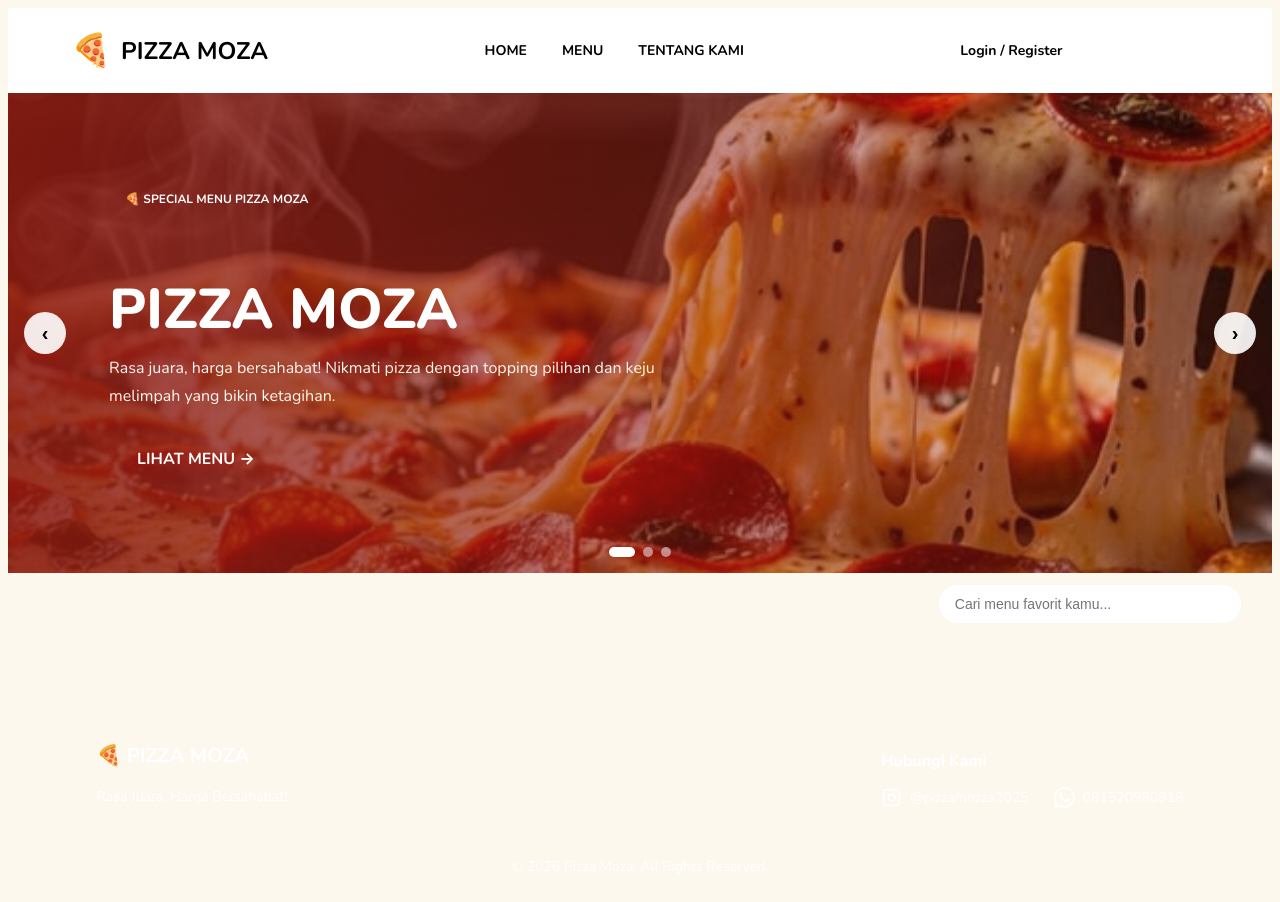
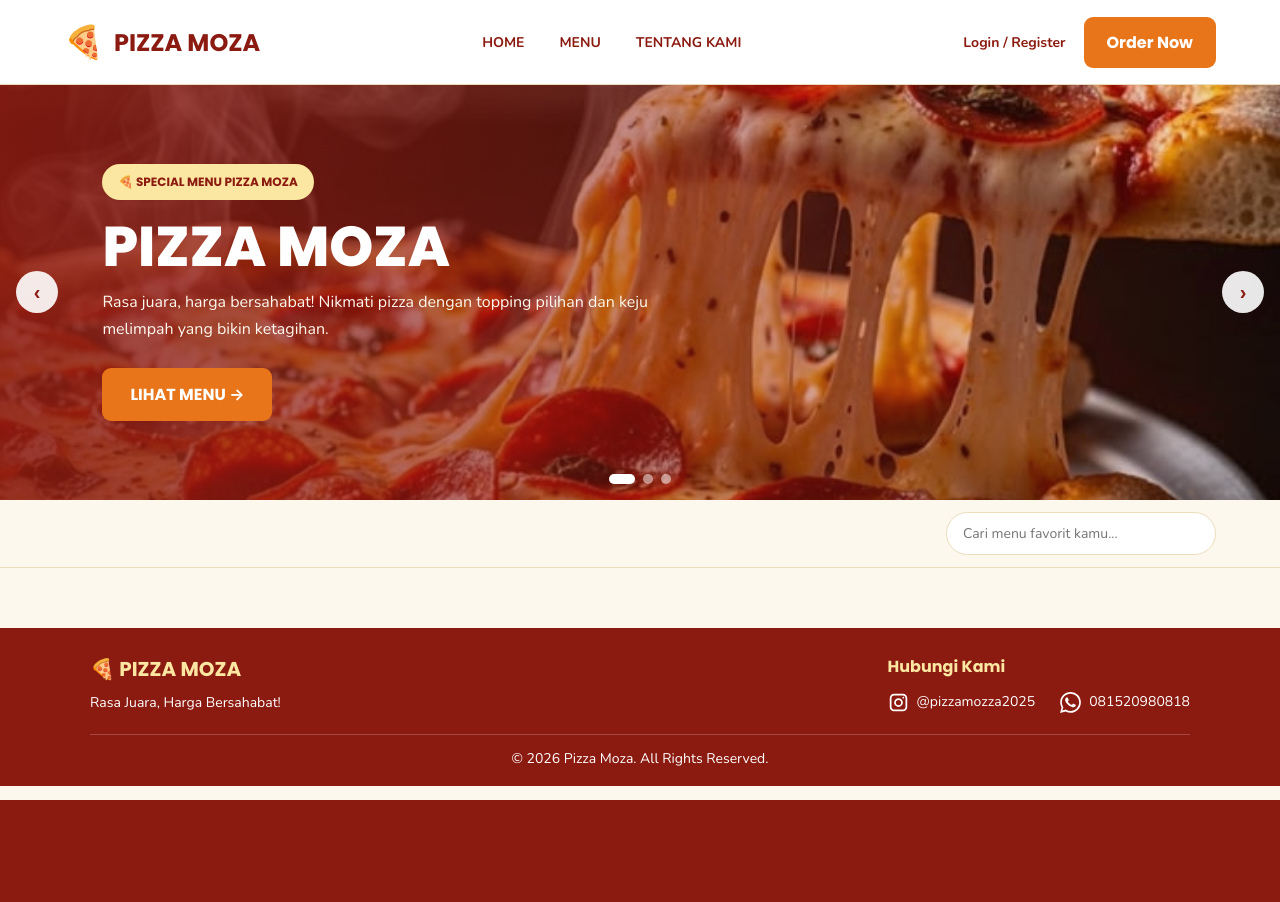
Before and after one commit to eskrimkambing/PWL_laravel, a Laravel app: page / in a window 1280 px wide. After the commit the page ends 800 px from the top, so only its background shows below. Run offline with Laravel 12, Linux system fonts and the light colour scheme; data that the repository does not hold is empty.

Commit message:
benerin ituhh yang bawah sama gambar gede

```diff
--- a/pwlpbl/resources/views/beranda.blade.php
+++ b/pwlpbl/resources/views/beranda.blade.php
@@ -17,8 +17,26 @@
     <style>
         :root {
             --cream: #FDF8EE;
+            --beige: #FBF0D5;
+            --orange: #E8751A;
+            --yellow: #FBE7A1;
+            --brown: #8B1A10;
+            --ink: #2B1B14;
+            --border: #EBDDBA;
+            --white: #FFFFFF;
+
             --font-body: 'Nunito', system-ui, -apple-system, 'Segoe UI', sans-serif;
-            font-family: 'Nunito', system-ui, -apple-system, 'Segoe UI', sans-serif;
+            --font-heading: 'Poppins', system-ui, -apple-system, 'Segoe UI', sans-serif;
+        }
+
+        * {
+            box-sizing: border-box;
+            margin: 0;
+            padding: 0;
+        }
+
+        html {
+            scroll-behavior: smooth;
         }
 
         body {
@@ -323,6 +341,7 @@
             padding: 11px 16px;
             border: 1px solid var(--border);
             border-radius: 30px;
+            font-family: inherit;
             font-size: var(--fs-sm);
             outline: none;
             background: white;
@@ -1147,6 +1166,7 @@
 
             footer {
                 padding: 25px 15px 15px;
+            }
         }
 
         /* ===== TIPOGRAFI ===== */
@@ -1173,7 +1193,6 @@
         .cart-item-price {
             font-variant-numeric: lining-nums tabular-nums;
         }
-        }
     </style>
 </head>
 
```
Also changed, not shown: pwlpbl/app/Http/Controllers/CheckoutController.php (+15 -59 lines). Lines whose indentation alone changed are shown as unchanged.
